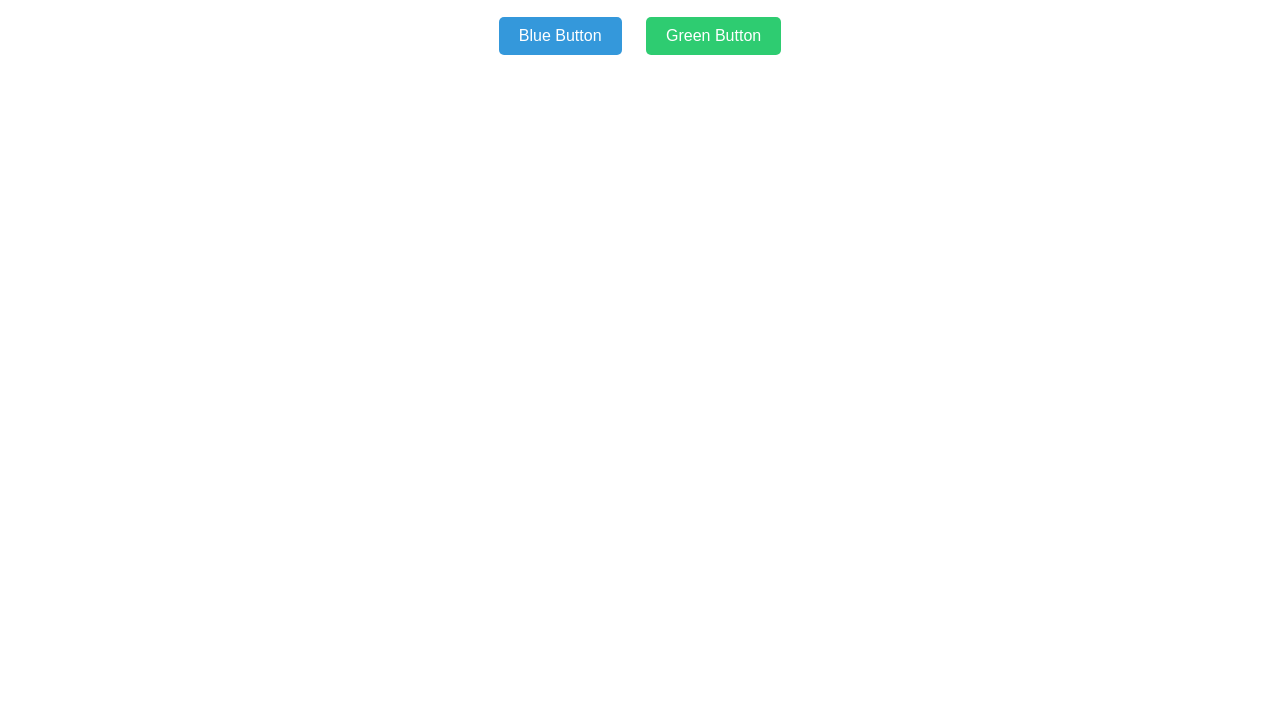
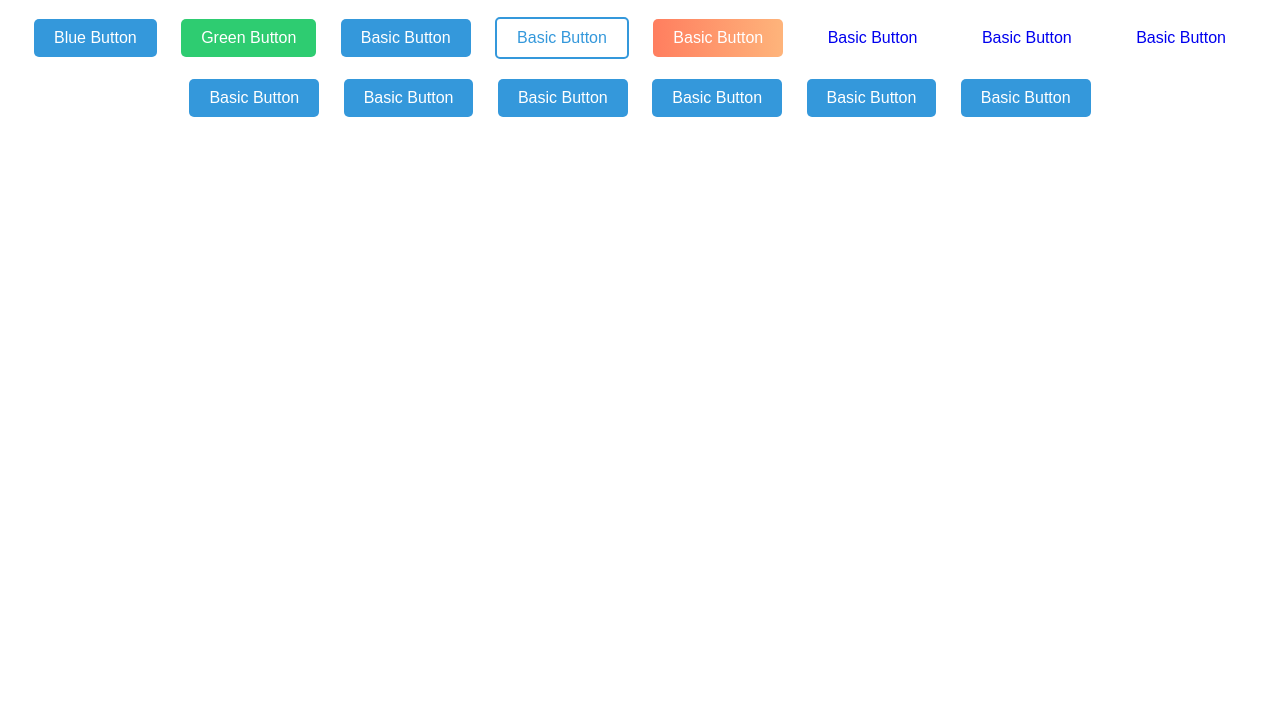
Before and after one commit to AskNova/hello, a plain HTML site: page buttons/index.html in a window 1280 px wide. Shown: the part 73-800 px from the top of the page. Drawn offline with Linux system fonts and the light colour scheme.

Commit message:
button stules 1

```diff
--- a/buttons/button.css
+++ b/buttons/button.css
@@ -23,3 +23,31 @@ body {
     color: #ffffff;
 }
 /* Add more button styles here */
+
+.button-basic {
+    padding: 10px 20px;
+    background-color: #3498db;
+    color: #fff;
+    border: none;
+    border-radius: 5px;
+    cursor: pointer;
+  }
+
+
+  .button-outline {
+    padding: 10px 20px;
+    color: #3498db;
+    border: 2px solid #3498db;
+    border-radius: 5px;
+    cursor: pointer;
+  }
+
+
+  .button-gradient {
+    padding: 10px 20px;
+    background: linear-gradient(to right, #ff7e5f, #feb47b);
+    color: #fff;
+    border: none;
+    border-radius: 5px;
+    cursor: pointer;
+  }
--- a/buttons/index.html
+++ b/buttons/index.html
@@ -12,6 +12,19 @@
     <a class="button button-blue" href="button-blue.html">Blue Button</a>
     <a class="button button-green" href="button-green.html">Green Button</a>
     <!-- Add more buttons with different styles here -->
+    <a class="button button-basic" href="#">Basic Button</a>
+    <a class="button button-outline" href="#">Basic Button</a>
+    <a class="button button-gradient" href="#">Basic Button</a>
+    <a class="button button-rounded" href="#">Basic Button</a>
+    <a class="button button-transparent" href="#">Basic Button</a>
+    <a class="button button-hover-effect" href="#">Basic Button</a>
+    <a class="button button-basic" href="#">Basic Button</a>
+
+    <a class="button button-basic" href="#">Basic Button</a>
+    <a class="button button-basic" href="#">Basic Button</a>
+    <a class="button button-basic" href="#">Basic Button</a>
+    <a class="button button-basic" href="#">Basic Button</a>
+    <a class="button button-basic" href="#">Basic Button</a>
 
 </body>
 </html>
```
